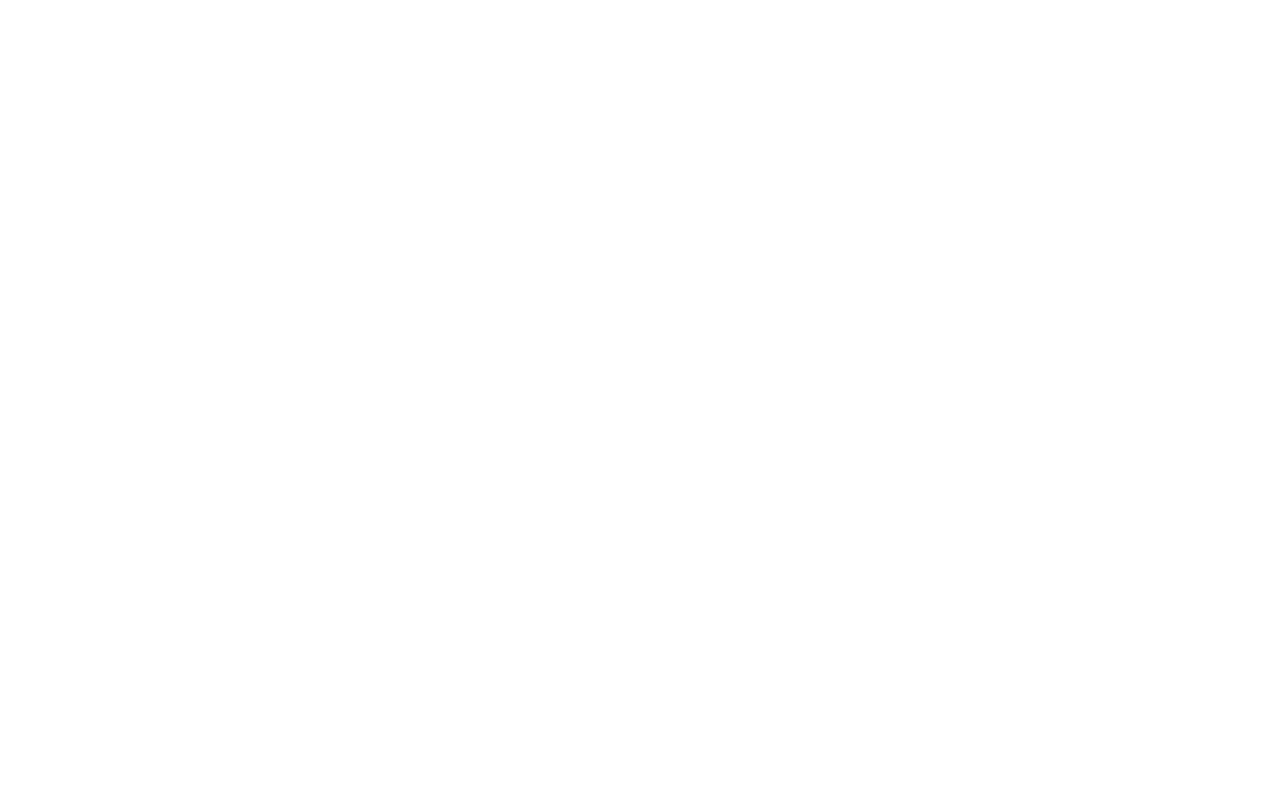
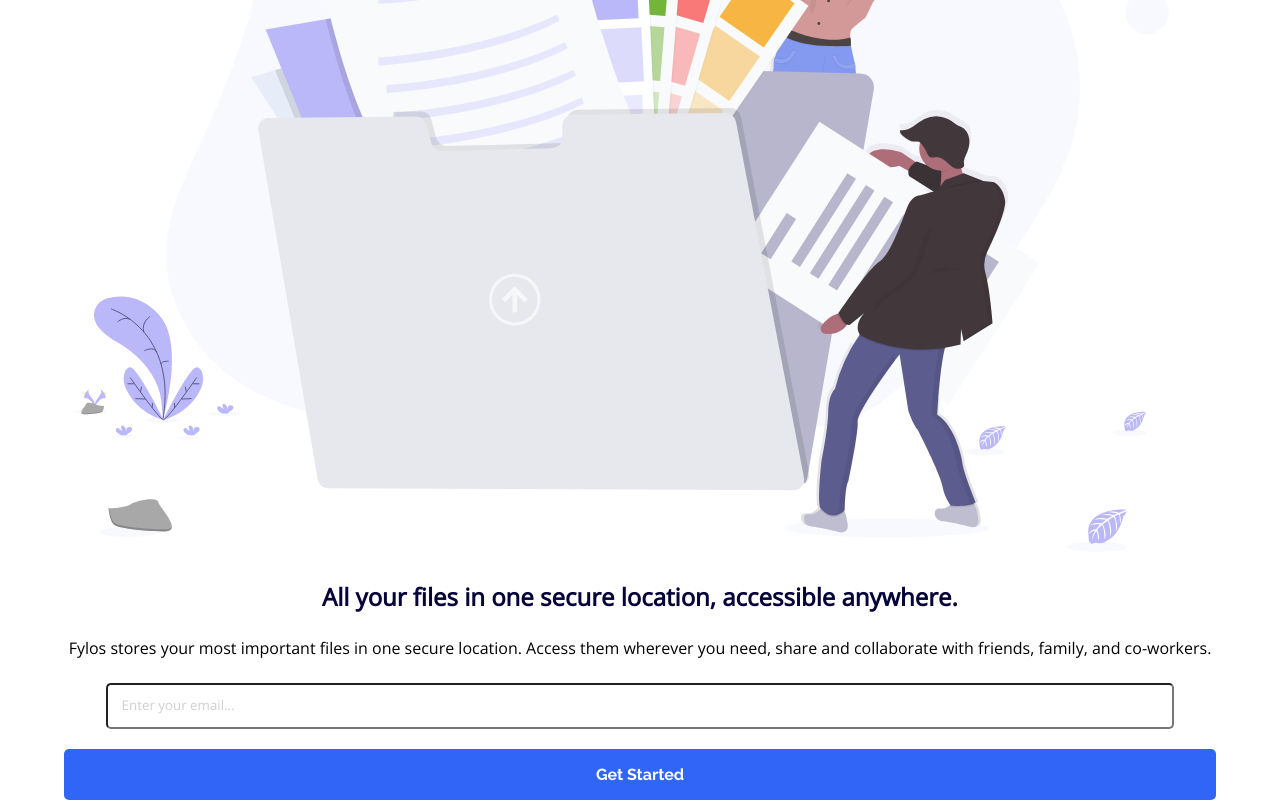
Before and after one commit to OscarAnillo/fylo_landing_page_two_columns, a React (Create React App) app: page / in a window 1280 px wide. Shown: the part 474-1274 px from the top of the page. Before the commit the page ends 800 px from the top, so only its background shows below. Built offline with nearby package versions, Linux system fonts and the light colour scheme.

Commit message:
add hero component

```diff
--- a/src/App.css
+++ b/src/App.css
@@ -38,3 +38,45 @@
 .section-nav ul li {
   margin-left: 1em;
 }
+
+/* HeroComponent */
+.hero-container {
+  width: 90%;
+  margin: auto;
+}
+.hero-container > div:nth-child(1) {
+  padding-bottom: 1.5em;
+}
+.hero-title {
+  color: rgb(6, 3, 58);
+  font-family: 'Open Sans', sans-serif;
+  font-size: 1.5rem;
+  width: 90%;
+  margin: auto;
+  padding-bottom: 1em;
+}
+.hero-text {
+  font-family: 'Open Sans', sans-serif;
+  padding-bottom: 1.5em;
+}
+.hero form input {
+  border-radius: 5px;
+  padding: 1em;
+  margin-bottom: 1.5em;
+  width: 90%;
+}
+.hero form input::placeholder {
+  color: rgb(209, 207, 207);
+  font-family: 'Open Sans', sans-serif;
+}
+.hero form button {
+  border: none;
+  border-radius: 5px;
+  background-color: hsl(224, 93%, 58%);
+  color: #fff;
+  font-family: "Raleway", sans-serif;
+  font-weight: 700;
+  font-size: 1rem;
+  padding: 1em 0;
+  width: 100%;
+}
--- a/src/App.js
+++ b/src/App.js
@@ -1,10 +1,12 @@
 import "./App.css";
+import HeroComponent from "./Components/hero-component";
 import NavComponent from "./Components/nav-component";
 
 function App() {
   return (
     <div className="App">
       <NavComponent />
+      <HeroComponent />
     </div>
   );
 }
--- /dev/null
+++ b/src/Components/hero-component.js
@@ -0,0 +1,25 @@
+export default function HeroComponent() {
+  return (
+    <section className="hero">
+      <div className="hero-container">
+        <div>
+          <img src="images/illustration-1.svg" alt="" />
+        </div>
+        <div>
+          <h1 className="hero-title">
+            All your files in one secure location, accessible anywhere.
+          </h1>
+          <p className="hero-text">
+            Fylos stores your most important files in one secure location.
+            Access them wherever you need, share and collaborate with friends,
+            family, and co-workers.
+          </p>
+          <form>
+            <input type="text" placeholder="Enter your email..." />
+            <button>Get Started</button>
+          </form>
+        </div>
+      </div>
+    </section>
+  );
+}
```
